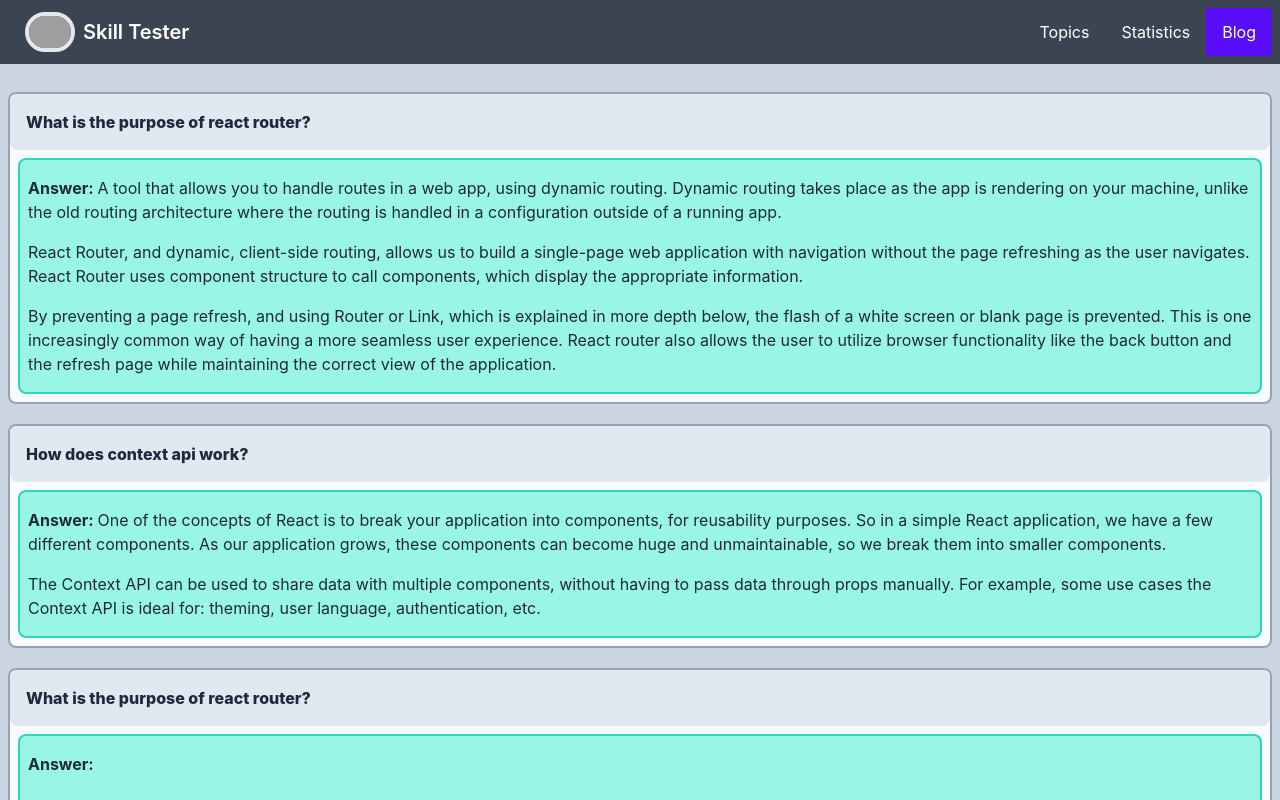
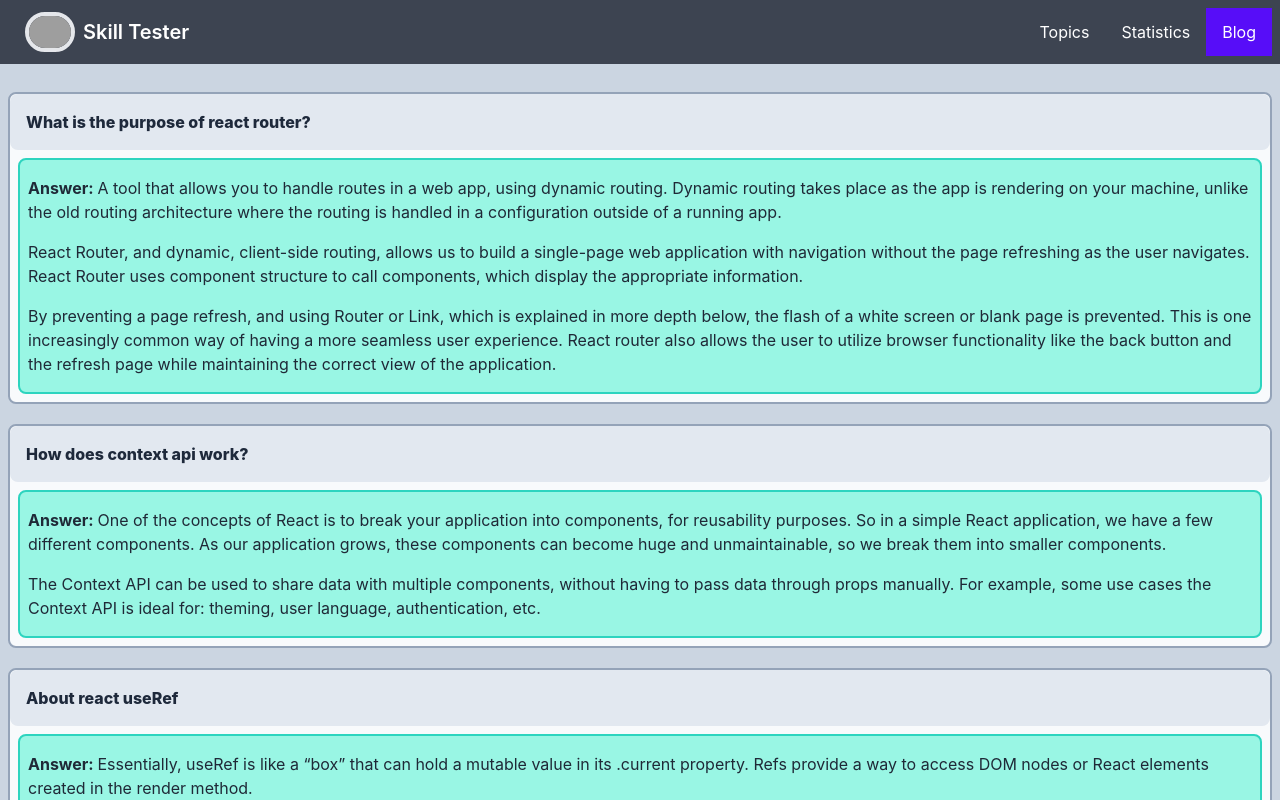
Before and after one commit to HazratAli-pixel/skill-tester, a React (Create React App) app: page /blog in a window 1280 px wide. Shown: the top 800 px of the page. Built offline with nearby package versions, Linux system fonts and the light colour scheme; grey boxes are pictures that could not be loaded.

Commit message:
last no Commit

```diff
--- a/src/components/Blog/Blog.js
+++ b/src/components/Blog/Blog.js
@@ -20,10 +20,10 @@ const Blog = () => {
                     </div>
                 </div>
                 <div className='w-full mt-5 rounded-lg bg-slate-50 border-2 border-slate-400'>
-                    <p className="bg-slate-200 p-4 rounded-lg font-extrabold text-slate-800 text-start" >What is the purpose of react router?</p>
+                    <p className="bg-slate-200 p-4 rounded-lg font-extrabold text-slate-800 text-start" >About react useRef</p>
                     <div className='rounded-lg bg-teal-200 border-2 border-teal-400 m-2 p-2'>
-                        <p className='text-start py-2'><strong>Answer: </strong></p>
-                        <p className='text-start py-2'></p>
+                        <p className='text-start py-2'><strong>Answer: </strong>Essentially, useRef is like a “box” that can hold a mutable value in its .current property. Refs provide a way to access DOM nodes or React elements created in the render method.</p>
+                        <p className='text-start py-2'>In the typical React dataflow, props are the only way that parent components interact with their children. To modify a child, you re-render it with new props. However, there are a few cases where you need to imperatively modify a child outside of the typical dataflow. The child to be modified could be an instance of a React component, or it could be a DOM element. For both of these cases, React provides an escape hatch.</p>
                     </div>
                 </div>
             </div>
```
